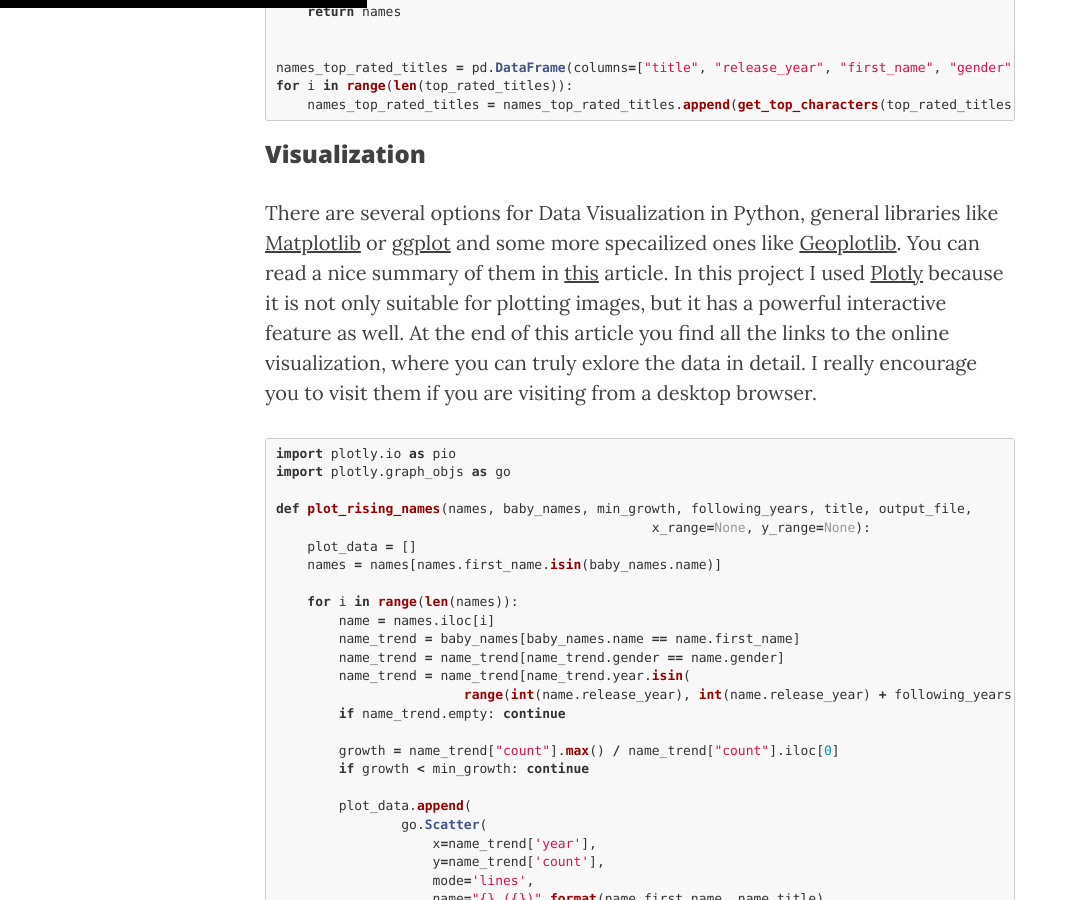
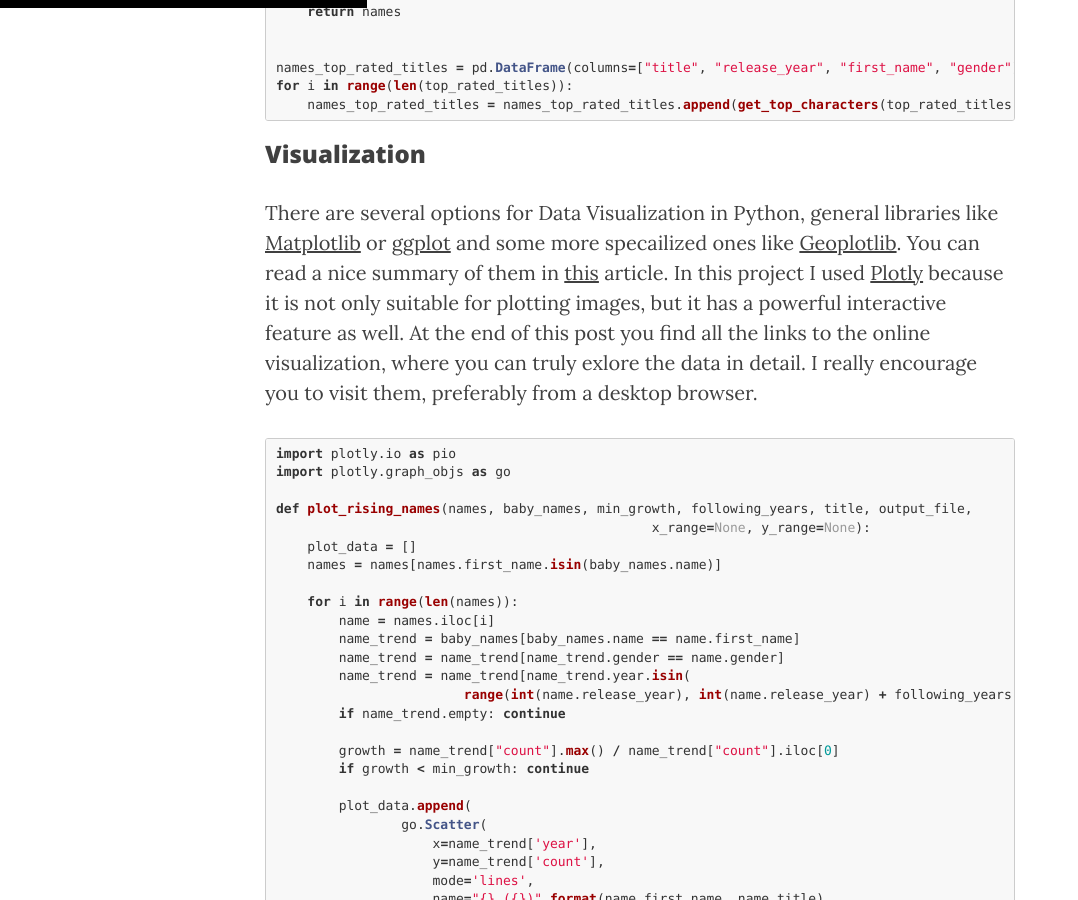
Before and after one commit to georgekatona/georgekatona.github.io, a Jekyll site: the page built from _posts/2019-03-07-Most-Influential-Women-in-Hollywood.markdown, in a window 1280 px wide and 900 px high, scrolled down 2983 px. Shown: the whole window, without its empty margins (0-1078 px from the left). Built offline with Jekyll 4.4.1, drawn with Linux system fonts in a browser that asks for light colours; nearby versions of some CDN libraries; comment, search, counter and statistics services are not loaded.

Commit message:
Update post

````diff
--- a/_posts/2019-03-07-Most-Influential-Women-in-Hollywood.markdown
+++ b/_posts/2019-03-07-Most-Influential-Women-in-Hollywood.markdown
@@ -119,7 +119,7 @@
 
 ### Visualization
 
-There are several options for Data Visualization in Python, general libraries like [Matplotlib](https://matplotlib.org/) or [ggplot](https://pypi.org/project/ggplot/) and some more specailized ones like [Geoplotlib](https://pypi.org/project/geoplotlib/). You can read a nice summary of them in [this](https://www.fusioncharts.com/blog/best-python-data-visualization-libraries/) article. In this project I used [Plotly](https://plot.ly/python/) because it is not only suitable for plotting images, but it has a powerful interactive feature as well. At the end of this article you find all the links to the online visualization, where you can truly exlore the data in detail. I really encourage you to visit them if you are visiting from a desktop browser.
+There are several options for Data Visualization in Python, general libraries like [Matplotlib](https://matplotlib.org/) or [ggplot](https://pypi.org/project/ggplot/) and some more specailized ones like [Geoplotlib](https://pypi.org/project/geoplotlib/). You can read a nice summary of them in [this](https://www.fusioncharts.com/blog/best-python-data-visualization-libraries/) article. In this project I used [Plotly](https://plot.ly/python/) because it is not only suitable for plotting images, but it has a powerful interactive feature as well. At the end of this post you find all the links to the online visualization, where you can truly exlore the data in detail. I really encourage you to visit them, preferably from a desktop browser.
 
 
 ```python
````
